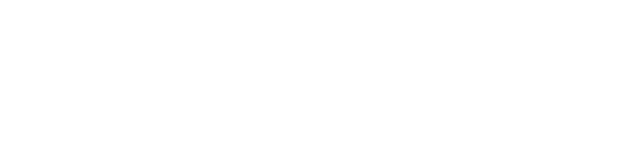
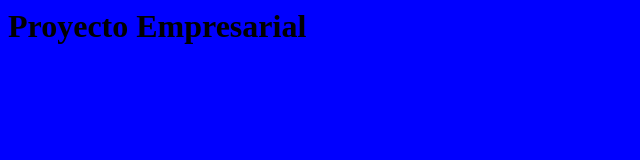
Before and after one commit to JuanLyna/escritorio-nuevo, a plain HTML site: page index.html in a window 1280 px wide. Shown: the whole page, without its empty margins (0-640 px from the left). Drawn offline with Linux system fonts and the light colour scheme.

```diff
--- a/index.html
+++ b/index.html
@@ -3,9 +3,10 @@
     <meta charset="UTF-8">
     <meta http-equiv="X-UA-Compatible" content="IE=edge">
     <meta name="viewport" content="width=device-width, initial-scale=1.0">
+    <link rel="stylesheet" href="style.css">
     <title>Document</title>
 </head>
 <body>
-
+    <h1>Proyecto Empresarial</h1>
 </body>
 </html>
--- /dev/null
+++ b/style.css
@@ -0,0 +1,4 @@
+body
+{
+    background-color: blue;
+}
```
Also changed, not shown: code.js (added).
